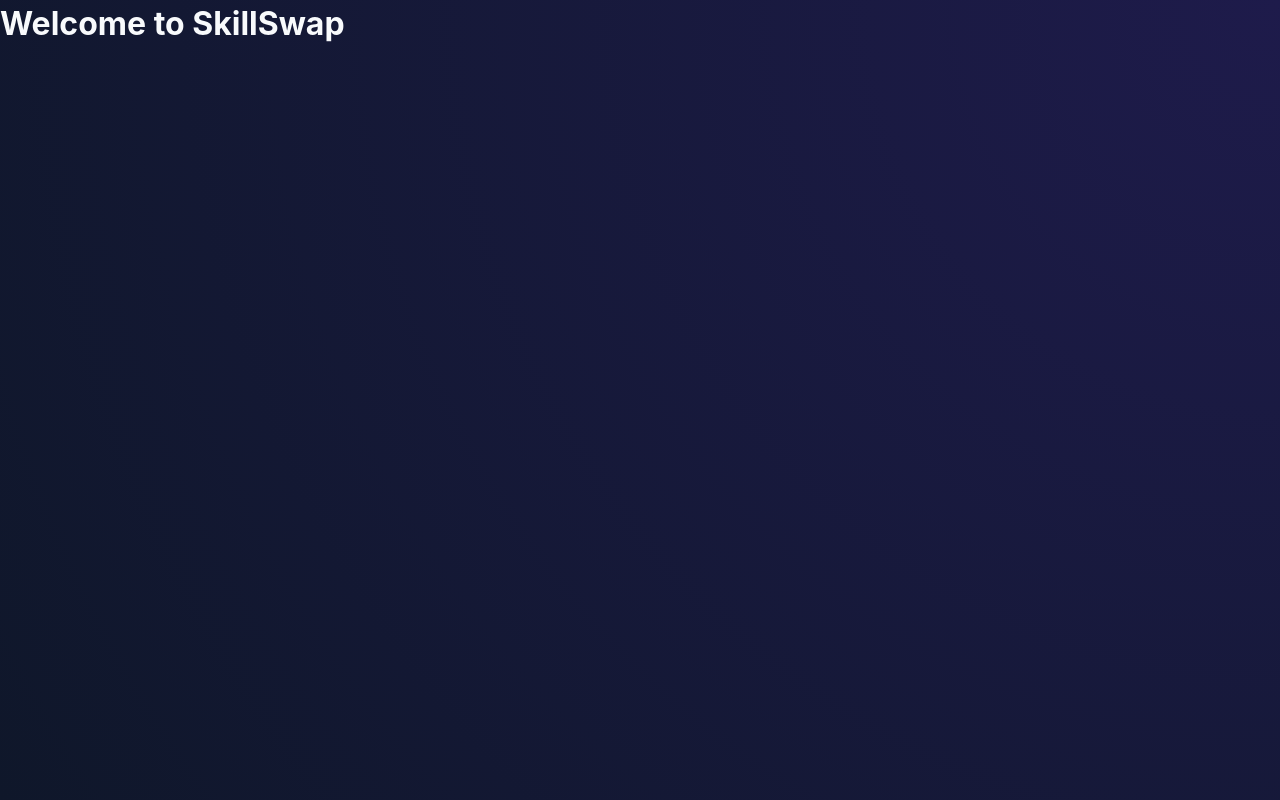
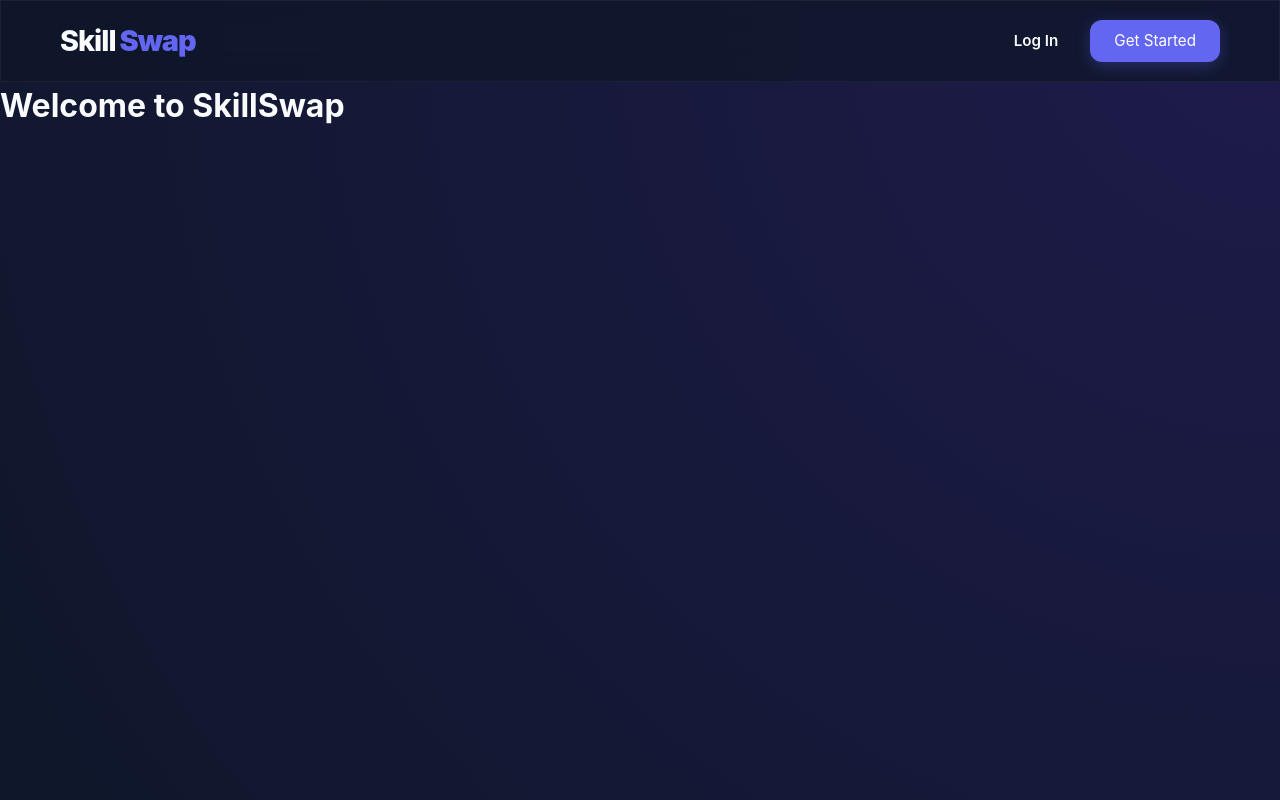
Before and after one commit to sameer9860/SkillSwap, a React app in the folder frontend/: page / in a window 1280 px wide. Built offline with nearby package versions, Linux system fonts and the light colour scheme; the HTML template or start-up script is replaced by a standard one.

Commit message:
feat updated navbar

```diff
--- a/frontend/src/components/Navbar.jsx
+++ b/frontend/src/components/Navbar.jsx
@@ -1,43 +1,92 @@
 import React, { useContext } from 'react';
-import { Link } from 'react-router-dom';
+import { Link, useNavigate } from 'react-router-dom';
+import { FiLogOut, FiUser, FiActivity, FiPlusCircle } from 'react-icons/fi';
 import AuthContext from '../context/AuthContext';
 
 const Navbar = () => {
   const { user, logout } = useContext(AuthContext);
+  const navigate = useNavigate();
 
-  if (!user) return null;
+  const handleLogout = () => {
+    logout();
+    navigate('/login');
+  };
 
   return (
-    <nav className="glass" style={{ position: 'sticky', top: 0, zIndex: 1000 }}>
+    <nav className="glass" style={{
+      position: 'sticky',
+      top: 0,
+      zIndex: 1000,
+      background: 'rgba(15, 23, 42, 0.8)',
+      backdropFilter: 'blur(16px)',
+      borderBottom: '1px solid var(--glass-border)'
+    }}>
       <div className="container" style={{
-        height: '70px',
+        height: '80px',
         display: 'flex',
         justifyContent: 'space-between',
         alignItems: 'center'
       }}>
-        <h1 style={{ fontSize: '1.5rem', margin: 0 }}>
-          <Link to="/" style={{ fontWeight: 800, letterSpacing: '-0.5px' }}>
-            Skill<span style={{ color: 'var(--primary)' }}>Swap</span>
+        <h1 style={{ fontSize: '1.8rem', margin: 0 }}>
+          <Link to="/" style={{ fontWeight: 850, letterSpacing: '-1px', display: 'flex', alignItems: 'center', gap: '4px' }}>
+            Skill<span style={{ color: 'var(--primary)', fontWeight: 900 }}>Swap</span>
           </Link>
         </h1>
 
-        <div style={{ display: 'flex', alignItems: 'center', gap: '20px' }}>
-          <Link to="/dashboard" style={{ fontWeight: 500, color: 'var(--text-muted)' }}>Dashboard</Link>
-          <Link to="/profile" style={{ fontWeight: 500, color: 'var(--text-muted)' }}>Profile</Link>
-          {user?.role === 'mentor' && (
-            <Link to="/skills/new" className="btn-outline" style={{ borderRadius: '8px', fontSize: '0.9rem' }}>
-              Create Skill
-            </Link>
+        <div style={{ display: 'flex', alignItems: 'center', gap: '32px' }}>
+          {user ? (
+            <>
+              <Link to="/dashboard" style={{ display: 'flex', alignItems: 'center', gap: '8px', fontWeight: 600, color: 'var(--text-muted)', transition: 'all 0.3s' }}>
+                <FiActivity /> Dashboard
+              </Link>
+              <Link to="/profile" style={{ display: 'flex', alignItems: 'center', gap: '8px', fontWeight: 600, color: 'var(--text-muted)', transition: 'all 0.3s' }}>
+                <FiUser /> Profile
+              </Link>
+              {user.role === 'mentor' && (
+                <Link to="/skills/new" style={{ display: 'flex', alignItems: 'center', gap: '8px', fontWeight: 600, color: 'var(--primary)' }}>
+                  <FiPlusCircle /> Create
+                </Link>
+              )}
+              <div style={{ width: '1px', height: '24px', background: 'var(--glass-border)' }} />
+              <button
+                onClick={handleLogout}
+                className="btn-outline"
+                style={{
+                  borderRadius: '12px',
+                  fontSize: '0.9rem',
+                  padding: '8px 16px',
+                  display: 'flex',
+                  alignItems: 'center',
+                  gap: '8px',
+                  background: 'rgba(239, 68, 68, 0.05)',
+                  borderColor: 'rgba(239, 68, 68, 0.1)',
+                  color: '#ef4444'
+                }}
+              >
+                <FiLogOut /> Logout
+              </button>
+            </>
+          ) : (
+            <>
+              <Link to="/login" style={{ fontWeight: 600, color: 'var(--text-main)', fontSize: '0.95rem' }}>Log In</Link>
+              <Link to="/register" className="btn-primary" style={{
+                borderRadius: '12px',
+                fontSize: '0.95rem',
+                padding: '10px 24px',
+                width: 'auto',
+                boxShadow: '0 4px 15px rgba(99, 102, 241, 0.3)'
+              }}>
+                Get Started
+              </Link>
+            </>
           )}
-          <button
-            onClick={logout}
-            className="btn-outline"
-            style={{ borderRadius: '8px', fontSize: '0.9rem' }}
-          >
-            Logout
-          </button>
         </div>
       </div>
+
+      <style>{`
+        nav a:hover { color: var(--primary) !important; transform: translateY(-1px); }
+        .btn-outline:hover { background: rgba(239, 68, 68, 0.1) !important; color: #ef4444 !important; border-color: #ef4444 !important; }
+      `}</style>
     </nav>
   );
 };
```
